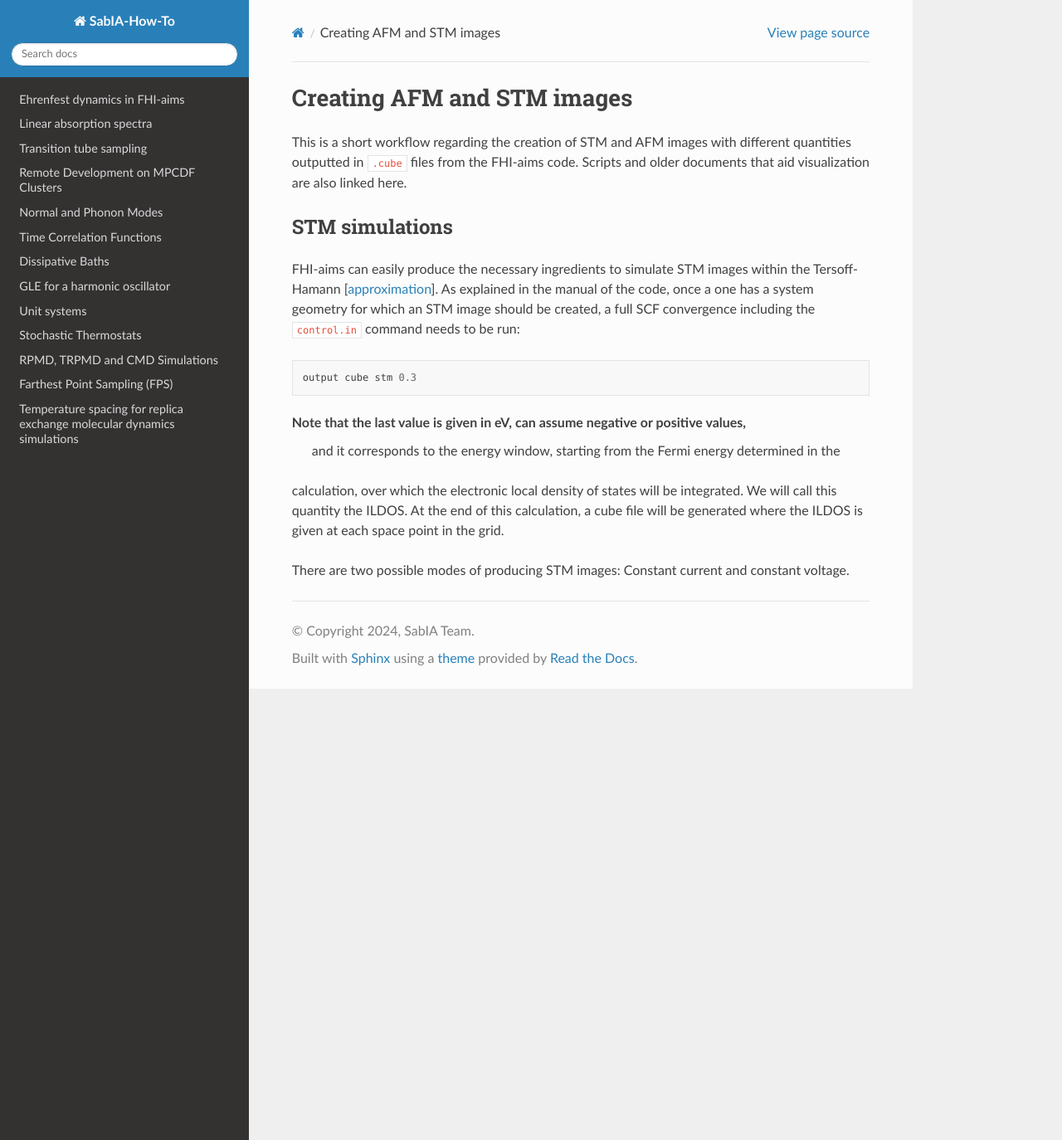
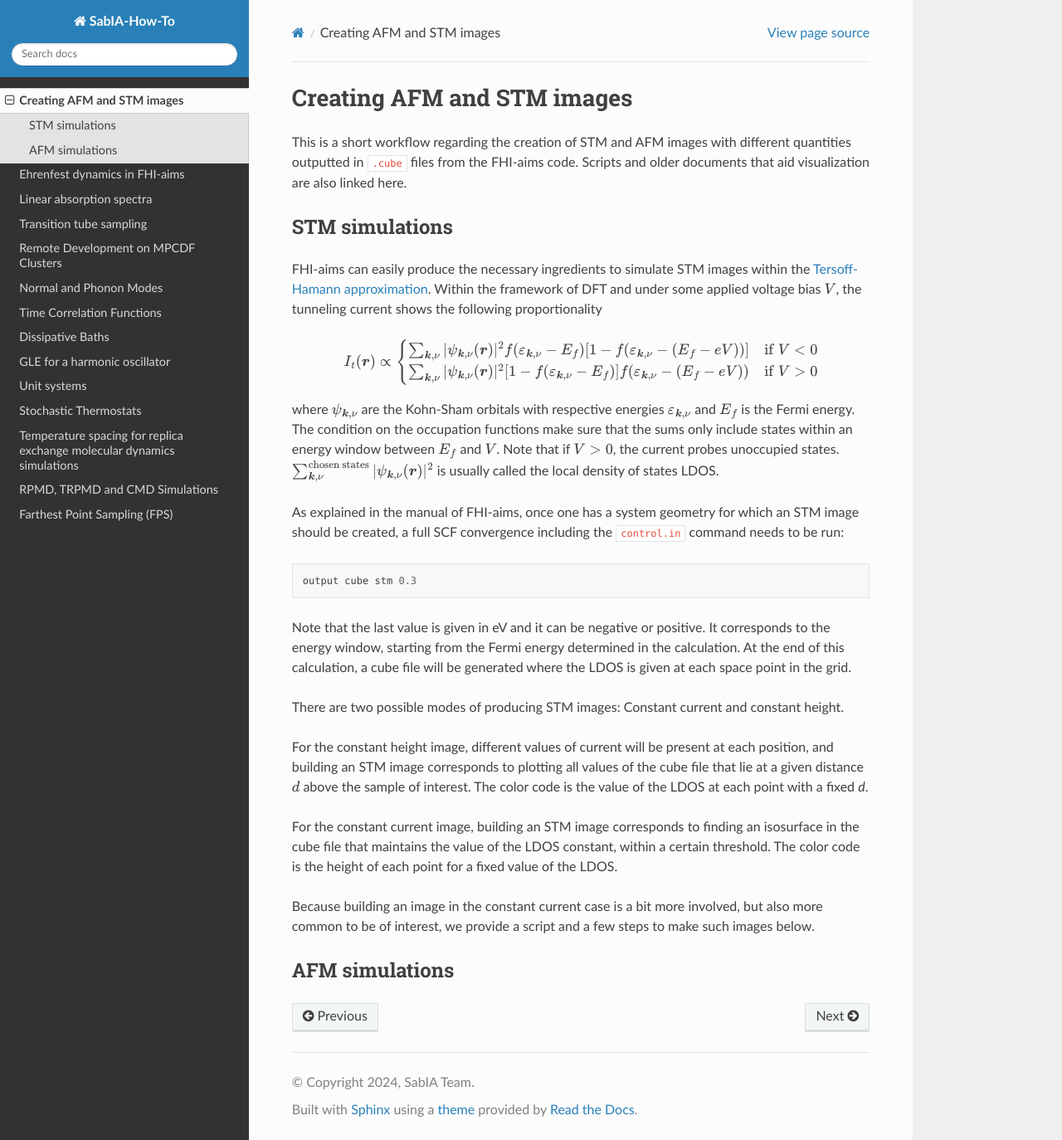
Before and after one commit to sabia-group/How-Tos, a Sphinx documentation site: the page built from docs/source/stm-files/how-to-stm-afm.rst, in a window 1280 px wide and 1374 px high. Shown: the whole window at 83% size. Built offline with Sphinx 7.4.7 and the Read the Docs theme 3.1.0, drawn with Linux system fonts in a browser that asks for light colours; pages that are not in the unit, such as notebooks, are missing from menus.

Commit message:
Continuing STM part and fixing small things - hopefully nothing big.

```diff
--- a/docs/source/index.rst
+++ b/docs/source/index.rst
@@ -20,6 +20,7 @@ How To ...
 .. toctree::
    :maxdepth: 2
 
+   stm-files/how-to-stm-afm
    eh_dynamics
    abs_spectrum
    tts
@@ -30,9 +31,9 @@ How To ...
    gle
    units
    thermostats
+   remd_coefficient_search
    pimd-files/how-to-rmpd-trpmd-cmd.rst
    farthest_point_sampling
-   remd_coefficient_search
    2dcorr
 
 .. _this link: https://www.mpsd.mpg.de/research/groups/sabia
--- a/docs/source/stm-files/how-to-stm-afm.rst
+++ b/docs/source/stm-files/how-to-stm-afm.rst
@@ -11,8 +11,23 @@ STM simulations
 ************************
 
 FHI-aims can easily produce the necessary ingredients to simulate
-STM images within the Tersoff-Hamann [`approximation`_]. As explained
-in the manual of the code, once a one has a system geometry for
+STM images within the `Tersoff-Hamann approximation`_. Within the framework of
+DFT and under some applied voltage bias :math:`V`, the tunneling current shows the following proportionality
+
+.. math::
+
+   I_t(\boldsymbol{r}) \propto
+   \begin{cases}
+       \sum_{\boldsymbol{k}, \nu} |\psi_{\boldsymbol{k},\nu}(\boldsymbol{r})|^2 f(\varepsilon_{\boldsymbol{k}, \nu} - E_f) [1-f(\varepsilon_{\boldsymbol{k}, \nu} - (E_f-eV))]  & \text{if } V < 0 \\
+       \sum_{\boldsymbol{k}, \nu} |\psi_{\boldsymbol{k},\nu}(\boldsymbol{r})|^2 [1-f(\varepsilon_{\boldsymbol{k}, \nu} - E_f)] f(\varepsilon_{\boldsymbol{k}, \nu} - (E_f-eV))  & \text{if } V > 0
+   \end{cases}
+
+where :math:`\psi_{\boldsymbol{k}, \nu}` are the Kohn-Sham orbitals with respective energies :math:`\varepsilon_{\boldsymbol{k}, \nu}` and :math:`E_f` is the Fermi energy.
+The condition on the occupation functions make sure that the sums only include states within an energy window between :math:`E_f` and :math:`V`.
+Note that if :math:`V>0`, the current probes unoccupied states. :math:`\sum_{\boldsymbol{k}, \nu}^{\text{chosen states}} |\psi_{\boldsymbol{k},\nu}(\boldsymbol{r})|^2` is usually called the local
+density of states LDOS.
+
+As explained in the manual of FHI-aims, once one has a system geometry for
 which an STM image should be created, a full SCF convergence including
 the :code:`control.in` command needs to be run:
 
@@ -20,13 +35,29 @@ the :code:`control.in` command needs to be run:
 
   output cube stm 0.3
 
-Note that the last value is given in eV, can assume negative or positive values,
- and it corresponds to the energy window, starting from the Fermi energy determined in the
-calculation, over which the electronic local density of states will be integrated. We will
-call this quantity the ILDOS. At the end of this calculation, a cube file will be generated
-where the ILDOS is given at each space point in the grid.
+Note that the last value is given in eV and it can be negative or positive.
+It corresponds to the energy window, starting from the Fermi energy determined in the
+calculation. At the end of this calculation, a cube file will be generated
+where the LDOS is given at each space point in the grid.
 
-There are two possible modes of producing STM images: Constant current and constant voltage.
+There are two possible modes of producing STM images: Constant current and constant height.
+
+For the constant height image, different values of current will be present at each position, and building
+an STM image corresponds to plotting all values of the cube file that lie at a given
+distance :math:`d` above the sample of interest.
+The color code is the value of the LDOS at each point with a fixed `d`.
+
+For the constant current image, building
+an STM image corresponds to finding an isosurface in the cube file that maintains the value of the
+LDOS constant, within a certain threshold.
+The color code is the height of each point for a fixed value of the LDOS.
+
+Because building an image in the constant current case is a bit more involved, but also more common
+to be of interest, we provide a script and a few steps to make such images below.
+
+************************
+AFM simulations
+************************
 
 
-.. _approximation: https://link.aps.org/doi/10.1103/PhysRevB.31.805
+.. _Tersoff-Hamann approximation: https://link.aps.org/doi/10.1103/PhysRevB.31.805
```
